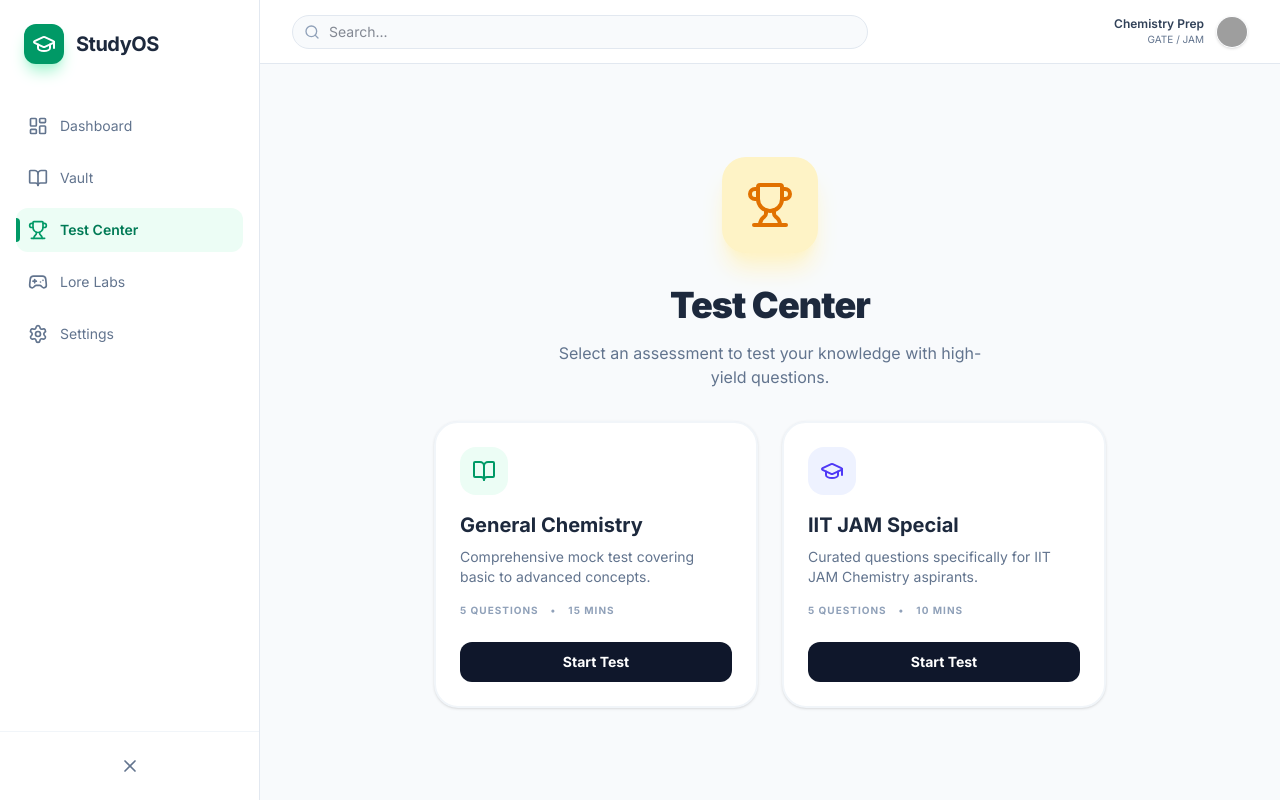
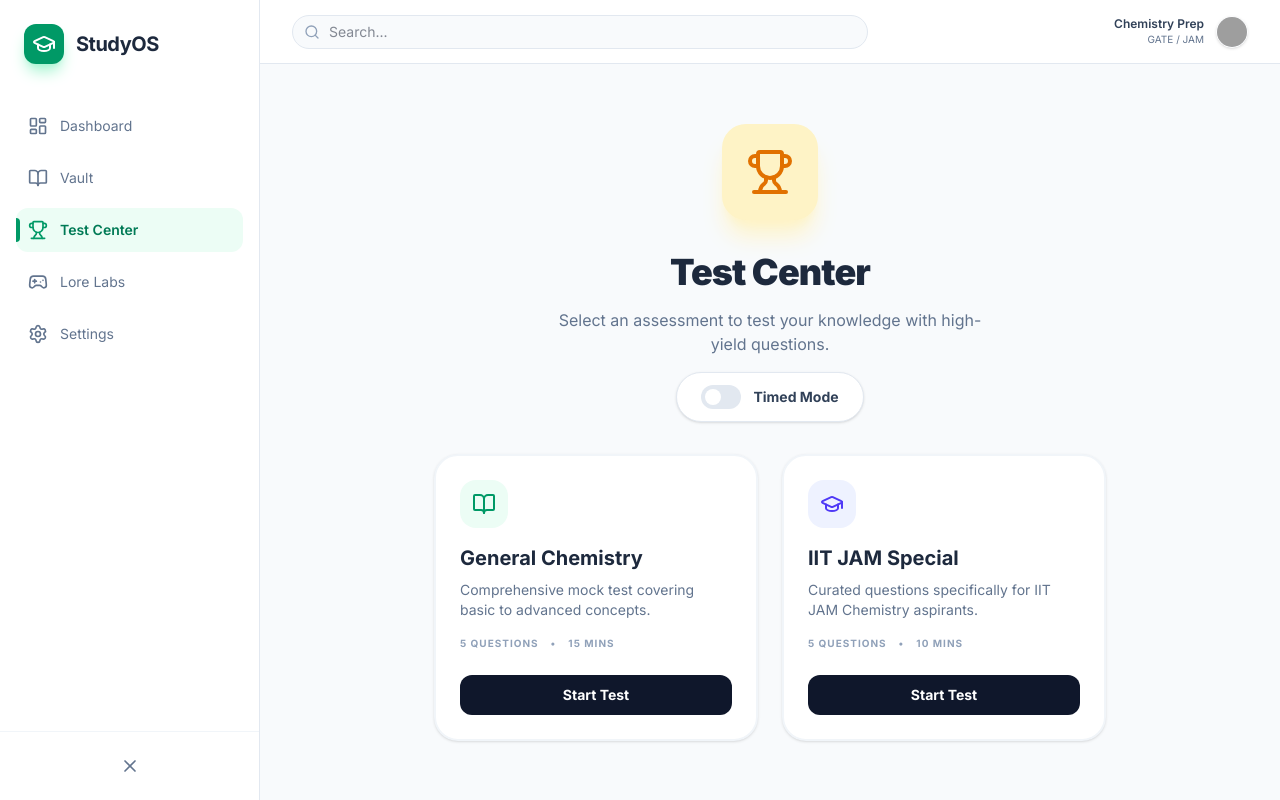
Before and after one commit to via-decide/compitative-exams-B.Sc., a React (Vite) app: page / in a window 1280 px wide. Both pictures are taken after a click on the button "Test Center". Built offline with nearby package versions, Linux system fonts and the light colour scheme; grey boxes are pictures that could not be loaded.

Commit message:
feat: Persist quiz timer state
Add state persistence for `isTimedMode` and `timeRemaining` to `localStorage`.
This allows the quiz timer to resume correctly if the user navigates away and returns.
Also, implement the countdown logic for the timer.

```diff
--- a/src/App.tsx
+++ b/src/App.tsx
@@ -259,6 +259,14 @@ export default function App() {
     const saved = localStorage.getItem('quiz_finished');
     return saved ? JSON.parse(saved) : false;
   });
+  const [isTimedMode, setIsTimedMode] = useState<boolean>(() => {
+    const saved = localStorage.getItem('quiz_timed_mode');
+    return saved ? JSON.parse(saved) : false;
+  });
+  const [timeRemaining, setTimeRemaining] = useState<number | null>(() => {
+    const saved = localStorage.getItem('quiz_time_remaining');
+    return saved ? JSON.parse(saved) : null;
+  });
 
   const activeQuiz = activeQuizId === 'IIT_JAM_QUIZ' ? IIT_JAM_QUIZ : SAMPLE_QUIZ;
 
@@ -284,7 +292,42 @@ export default function App() {
     localStorage.setItem('quiz_active_id', activeQuizId);
     localStorage.setItem('quiz_progress', JSON.stringify(quizProgress));
     localStorage.setItem('quiz_finished', JSON.stringify(quizFinished));
-  }, [quizStarted, activeQuizId, quizProgress, quizFinished]);
+    localStorage.setItem('quiz_timed_mode', JSON.stringify(isTimedMode));
+    if (timeRemaining !== null) {
+      localStorage.setItem('quiz_time_remaining', JSON.stringify(timeRemaining));
+    } else {
+      localStorage.removeItem('quiz_time_remaining');
+    }
+  }, [quizStarted, activeQuizId, quizProgress, quizFinished, isTimedMode, timeRemaining]);
+
+  useEffect(() => {
+    let interval: NodeJS.Timeout;
+    if (quizStarted && !quizFinished && isTimedMode && timeRemaining !== null && timeRemaining > 0) {
+      interval = setInterval(() => {
+        setTimeRemaining(prev => {
+          if (prev !== null && prev <= 1) {
+            setQuizFinished(true);
+            return 0;
+          }
+          return prev !== null ? prev - 1 : null;
+        });
+      }, 1000);
+    }
+    return () => clearInterval(interval);
+  }, [quizStarted, quizFinished, isTimedMode, timeRemaining]);
+
+  const startQuiz = (quizId: 'SAMPLE_QUIZ' | 'IIT_JAM_QUIZ', isResume: boolean = false) => {
+    setActiveQuizId(quizId);
+    setQuizStarted(true);
+    if (!isResume) {
+      setQuizProgress(prev => ({...prev, [quizId]: { index: 0, answers: [] }}));
+      if (isTimedMode) {
+        setTimeRemaining(quizId === 'SAMPLE_QUIZ' ? 15 * 60 : 10 * 60);
+      } else {
+        setTimeRemaining(null);
+      }
+    }
+  };
 
   const handleTabChange = (tab: Tab) => {
     setActiveTab(tab);
@@ -805,6 +848,17 @@ export default function App() {
                       <p className="text-slate-500 max-w-md mx-auto">
                         Select an assessment to test your knowledge with high-yield questions.
                       </p>
+                      <div className="flex items-center justify-center gap-3 mt-4">
+                        <div
+                          className="flex items-center gap-3 bg-white px-6 py-3 rounded-full border border-slate-200 shadow-sm cursor-pointer hover:border-emerald-500 transition-colors"
+                          onClick={() => setIsTimedMode(!isTimedMode)}
+                        >
+                          <div className={`w-10 h-6 rounded-full p-1 transition-colors ${isTimedMode ? 'bg-emerald-500' : 'bg-slate-200'}`}>
+                            <div className={`w-4 h-4 rounded-full bg-white transition-transform ${isTimedMode ? 'translate-x-4' : 'translate-x-0'}`} />
+                          </div>
+                          <span className="text-sm font-bold text-slate-700">Timed Mode</span>
+                        </div>
+                      </div>
                     </div>
 
                     <div className="grid grid-cols-1 md:grid-cols-2 gap-6 w-full max-w-2xl">
@@ -823,17 +877,13 @@ export default function App() {
                         {quizProgress['SAMPLE_QUIZ']?.answers?.length > 0 ? (
                           <div className="flex gap-2 mt-auto">
                             <button
-                              onClick={() => { setActiveQuizId('SAMPLE_QUIZ'); setQuizStarted(true); }}
+                              onClick={() => startQuiz('SAMPLE_QUIZ', true)}
                               className="flex-1 py-2.5 bg-emerald-600 text-white rounded-xl font-bold text-sm hover:bg-emerald-700 transition-colors"
                             >
                               Resume
                             </button>
                             <button
-                              onClick={() => {
-                                setQuizProgress(prev => ({...prev, 'SAMPLE_QUIZ': { index: 0, answers: [] }}));
-                                setActiveQuizId('SAMPLE_QUIZ');
-                                setQuizStarted(true);
-                              }}
+                              onClick={() => startQuiz('SAMPLE_QUIZ', false)}
                               className="flex-1 py-2.5 bg-slate-100 text-slate-600 rounded-xl font-bold text-sm hover:bg-slate-200 transition-colors"
                             >
                               Start Over
@@ -841,7 +891,7 @@ export default function App() {
                           </div>
                         ) : (
                           <button
-                            onClick={() => { setActiveQuizId('SAMPLE_QUIZ'); setQuizStarted(true); }}
+                            onClick={() => startQuiz('SAMPLE_QUIZ', false)}
                             className="w-full py-2.5 bg-slate-900 text-white rounded-xl font-bold text-sm hover:bg-black transition-colors mt-auto"
                           >
                             Start Test
@@ -864,17 +914,13 @@ export default function App() {
                         {quizProgress['IIT_JAM_QUIZ']?.answers?.length > 0 ? (
                           <div className="flex gap-2 mt-auto">
                             <button
-                              onClick={() => { setActiveQuizId('IIT_JAM_QUIZ'); setQuizStarted(true); }}
+                              onClick={() => startQuiz('IIT_JAM_QUIZ', true)}
                               className="flex-1 py-2.5 bg-indigo-600 text-white rounded-xl font-bold text-sm hover:bg-indigo-700 transition-colors"
                             >
                               Resume
                             </button>
                             <button
-                              onClick={() => {
-                                setQuizProgress(prev => ({...prev, 'IIT_JAM_QUIZ': { index: 0, answers: [] }}));
-                                setActiveQuizId('IIT_JAM_QUIZ');
-                                setQuizStarted(true);
-                              }}
+                              onClick={() => startQuiz('IIT_JAM_QUIZ', false)}
                               className="flex-1 py-2.5 bg-slate-100 text-slate-600 rounded-xl font-bold text-sm hover:bg-slate-200 transition-colors"
                             >
                               Start Over
@@ -882,7 +928,7 @@ export default function App() {
                           </div>
                         ) : (
                           <button
-                            onClick={() => { setActiveQuizId('IIT_JAM_QUIZ'); setQuizStarted(true); }}
+                            onClick={() => startQuiz('IIT_JAM_QUIZ', false)}
                             className="w-full py-2.5 bg-slate-900 text-white rounded-xl font-bold text-sm hover:bg-black transition-colors mt-auto"
                           >
                             Start Test
@@ -1025,9 +1071,19 @@ export default function App() {
                         ))}
                       </div>
 
-                      <div className="flex items-center gap-2 px-3 py-1.5 bg-amber-50 rounded-full border border-amber-100">
-                        <div className="w-1.5 h-1.5 rounded-full bg-amber-500 animate-pulse" />
-                        <span className="text-[10px] font-bold text-amber-700 uppercase tracking-wider">Live Test</span>
+                      <div className="flex items-center gap-4">
+                        {isTimedMode && timeRemaining !== null && (
+                          <div className="flex items-center gap-2 px-3 py-1.5 bg-red-50 rounded-full border border-red-100">
+                            <span className="text-xs font-bold text-red-600 font-mono">
+                              {Math.floor(timeRemaining / 60).toString().padStart(2, '0')}:
+                              {(timeRemaining % 60).toString().padStart(2, '0')}
+                            </span>
+                          </div>
+                        )}
+                        <div className="flex items-center gap-2 px-3 py-1.5 bg-amber-50 rounded-full border border-amber-100">
+                          <div className="w-1.5 h-1.5 rounded-full bg-amber-500 animate-pulse" />
+                          <span className="text-[10px] font-bold text-amber-700 uppercase tracking-wider">Live Test</span>
+                        </div>
                       </div>
                     </div>
 
```
